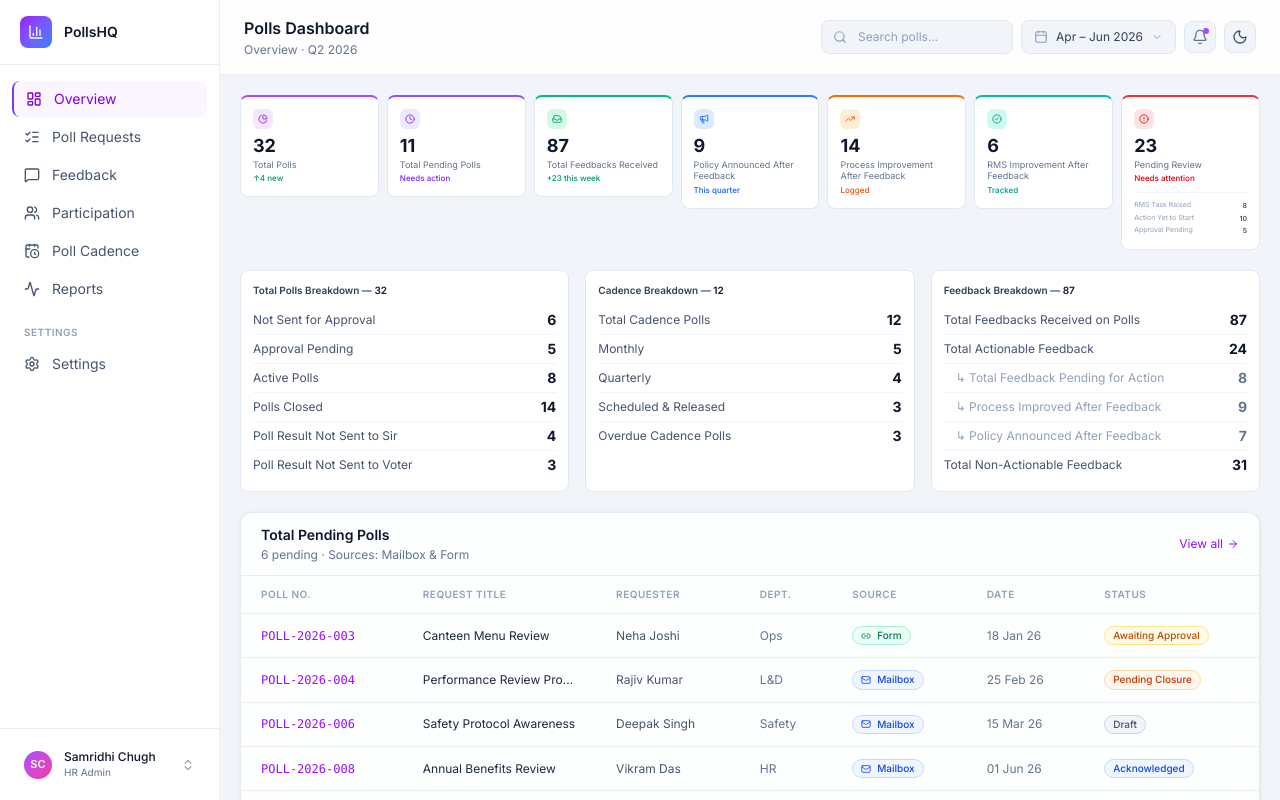
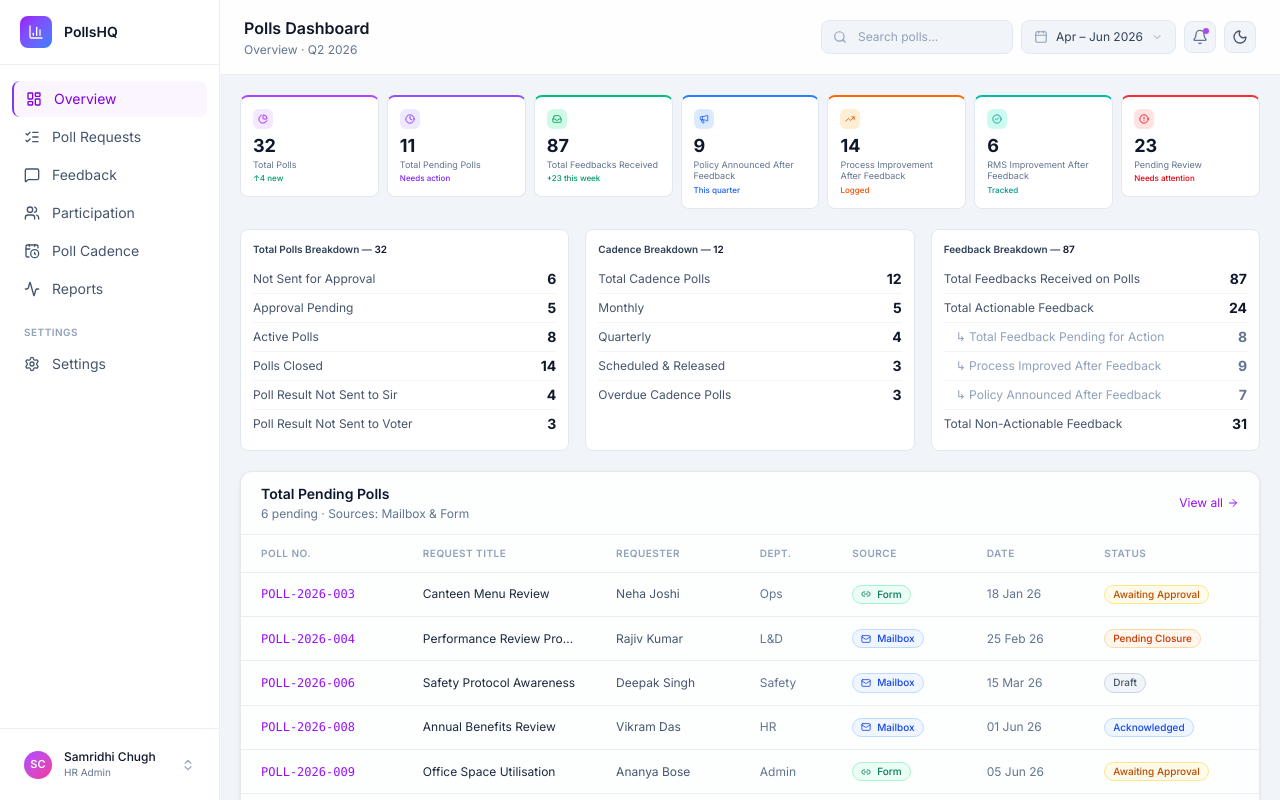
Before and after one commit to samridhichugh2000-hue/Pollsmockup, a Next.js app: page / in a window 1280 px wide. Shown: the top 800 px of the page. Built offline with nearby package versions, Linux system fonts and the light colour scheme.

Commit message:
remove sub-breakdown from Pending Review card

```diff
--- a/components/dashboard/KPICards.tsx
+++ b/components/dashboard/KPICards.tsx
@@ -31,22 +31,6 @@ export function KPICards() {
             <p className="text-lg font-bold text-slate-900 dark:text-slate-100 leading-none">{kpi.value}</p>
             <p className="text-[9px] text-slate-500 dark:text-slate-400 mt-1 leading-tight">{kpi.label}</p>
             <p className={`text-[8px] font-medium mt-0.5 ${col.delta}`}>{kpi.delta}</p>
-            {i === 6 && (
-              <div className="mt-2 pt-2 border-t border-slate-100 dark:border-slate-700 flex flex-col gap-0.5">
-                <div className="flex justify-between">
-                  <span className="text-[7px] text-slate-400 leading-tight">RMS Task Raised</span>
-                  <span className="text-[7px] font-semibold text-slate-600 dark:text-slate-300">8</span>
-                </div>
-                <div className="flex justify-between">
-                  <span className="text-[7px] text-slate-400 leading-tight">Action Yet to Start</span>
-                  <span className="text-[7px] font-semibold text-slate-600 dark:text-slate-300">10</span>
-                </div>
-                <div className="flex justify-between">
-                  <span className="text-[7px] text-slate-400 leading-tight">Approval Pending</span>
-                  <span className="text-[7px] font-semibold text-slate-600 dark:text-slate-300">5</span>
-                </div>
-              </div>
-            )}
           </div>
         );
         return kpi.href
```
